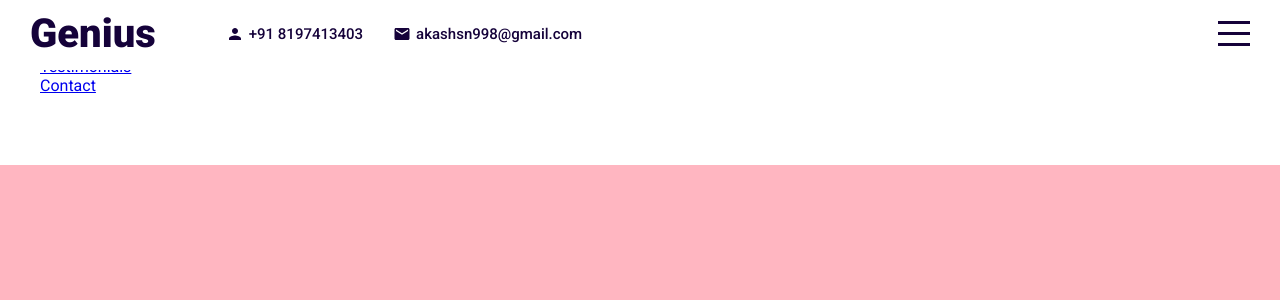
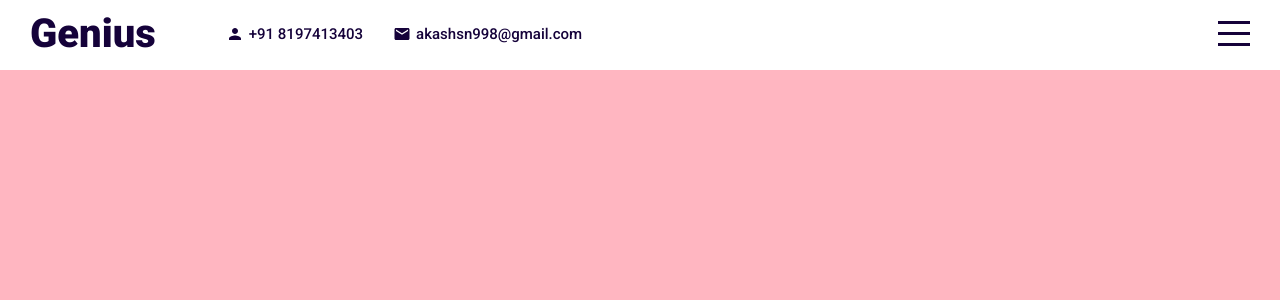
Before and after one commit to akashnambiarr/Portfolio-website, a React (Create React App) app: page / in a window 1280 px wide. Shown: the top 300 px of the page. Built offline with nearby package versions, Linux system fonts and the light colour scheme.

Commit message:
fixed the routing issue and added side menu

```diff
--- a/src/App.jsx
+++ b/src/App.jsx
@@ -14,7 +14,7 @@ const App = () => {
   return (
     <div className = "app">
       <TopBar menuOpen = {menuOpen} setMenuOpen = {setMenuOpen}/>
-      <Menu/>
+      <Menu menuOpen = {menuOpen} setMenuOpen = {setMenuOpen}/>
       <div className="sections">
         <Intro/>
         <Portfolio/>
--- a/src/Component/Contact/Contact.jsx
+++ b/src/Component/Contact/Contact.jsx
@@ -2,7 +2,7 @@ import './Contact.scss'
 
 export default function Contact() {
     return (
-        <div className = 'contact'>
+        <div className = 'contact' id = "contact">
 
         </div>
     )
--- a/src/Component/Menu/Menu.jsx
+++ b/src/Component/Menu/Menu.jsx
@@ -1,8 +1,8 @@
 import './Menu.scss';
 
-export default function Menu() {
+export default function Menu({menuOpen, setMenuOpen}) {
     return (
-        <div className = 'menu'>
+        <div className = {'menu '+(menuOpen && "active")} >
             <ul>
                 <li>
                     <a href = "#intro"> Home</a>
@@ -20,7 +20,7 @@ export default function Menu() {
             </ul>
             <ul>
                 <li>
-                    <a href = "#testimonials"> Testimonials</a>
+                    <a href = "#testimonial"> Testimonials</a>
                 </li>
             </ul>
             <ul>
--- a/src/Component/Menu/Menu.scss
+++ b/src/Component/Menu/Menu.scss
@@ -0,0 +1,19 @@
+@import "../../global.scss";
+
+.menu {
+  width: 300px;
+  height: 100vh;
+  background-color: $mainColor;
+  position: fixed;
+  top: 0;
+  right: -300px;
+  z-index: 2;
+  display: flex;
+  flex-direction: column;
+  justify-content: center;
+  transition: all 1s ease;
+
+  &.active {
+    right: 0;
+  }
+}
--- a/src/Component/Testimonials/Testimonials.jsx
+++ b/src/Component/Testimonials/Testimonials.jsx
@@ -2,7 +2,7 @@ import './Testimonials.scss'
 
 export default function Testimonials() {
     return (
-        <div className ="testimonial">
+        <div className = 'testimonial' id = "testimonial">
 
         </div>
     )
--- a/src/Component/TopBar/TopBar.scss
+++ b/src/Component/TopBar/TopBar.scss
@@ -7,7 +7,7 @@
   color: $mainColor;
   position: fixed;
   top: 0;
-  z-index: 2;
+  z-index: 3;
   transition: all 1s ease;
 
   .wrapper {
@@ -59,7 +59,7 @@
           height: 3px;
           background-color: $mainColor;
           transform-origin: left;
-          transition: all 2s ease;
+          transition: all 1s ease;
         }
       }
     }
```
